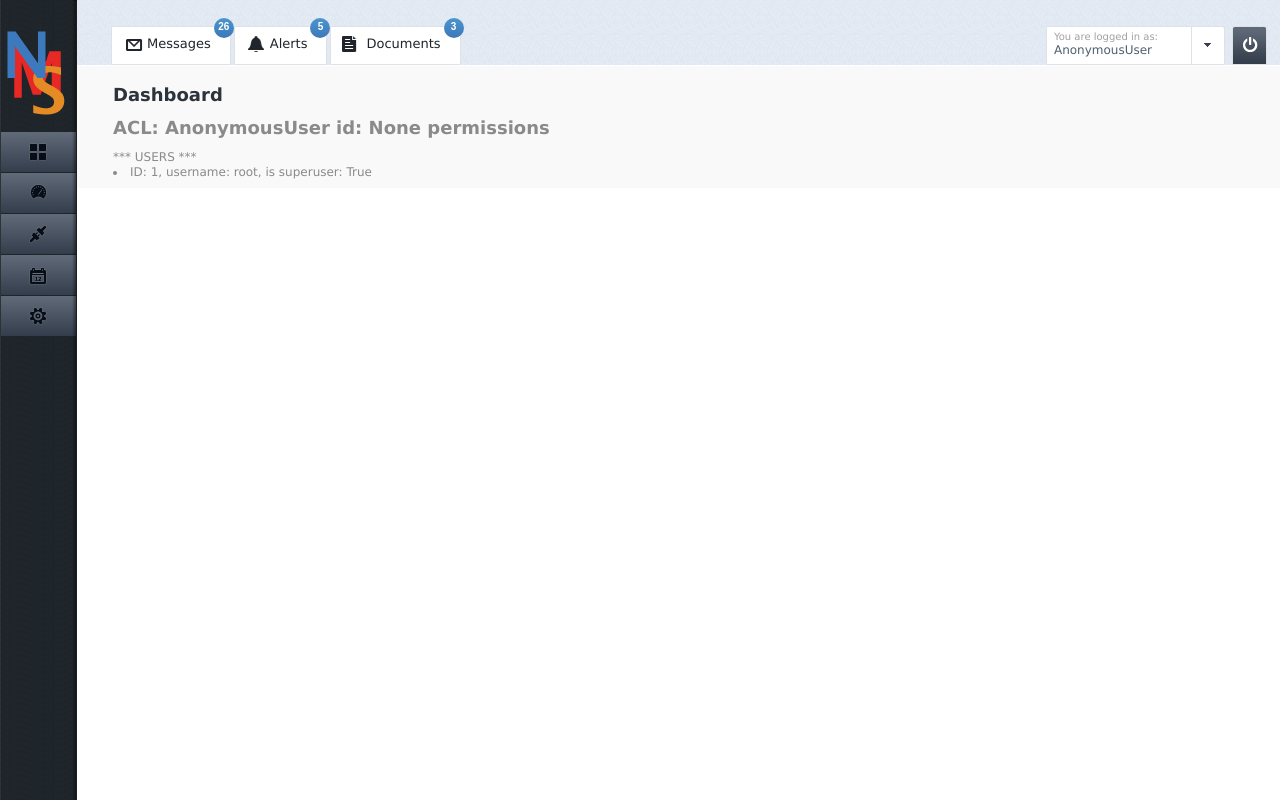
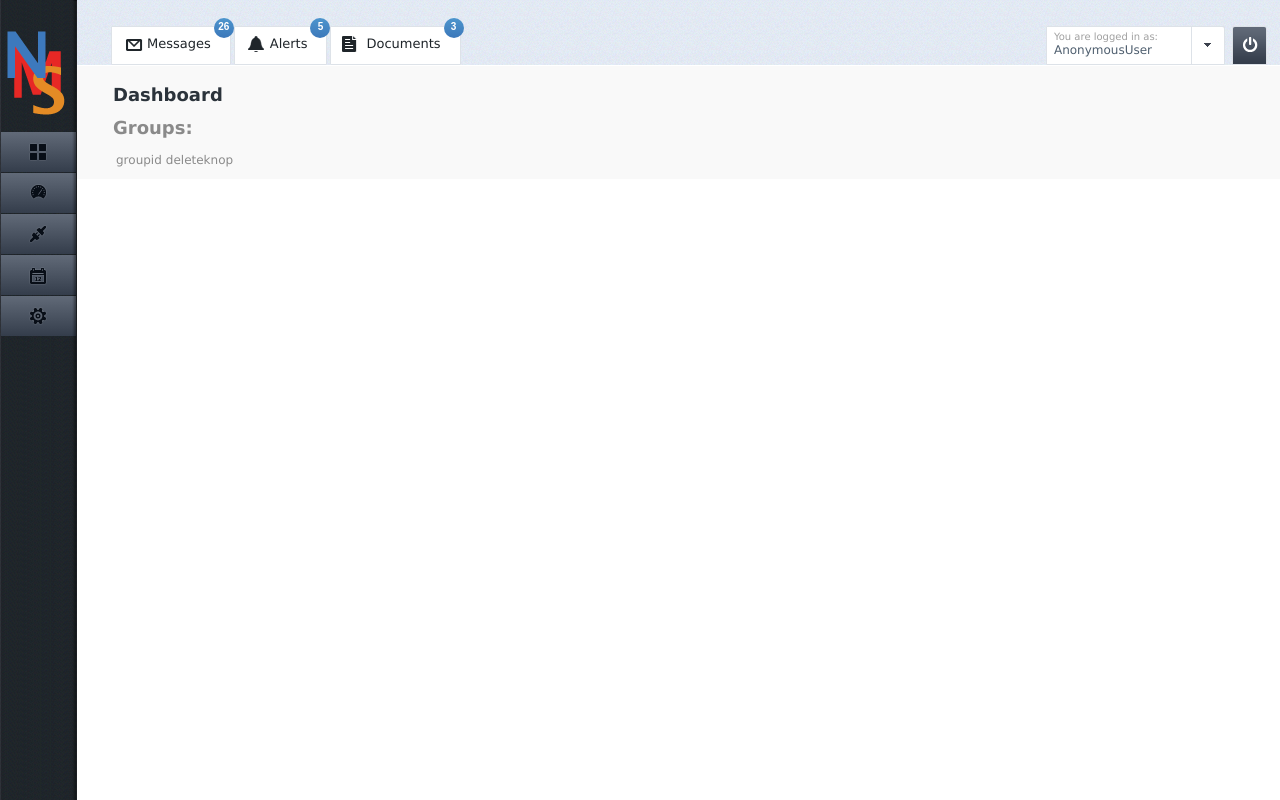
Before and after one commit to yanms/nms_code, a Django app: template unstable/nms_root/nms/templates/nms/acl_groups.html in a window 1280 px wide. Run offline with Django 3.2, Linux system fonts and the light colour scheme; data comes from the database, SQL or seed files in the repository; tables that the repository leaves empty hold one stand-in row (values such as "Sample post"); the template is opened without the code that fills it: values that come from a table or form of the project are taken from there, most other values are stand-ins (such as "Sample title", 1, 10 or a date in 2020); parts of the project's set-up code (start-up, migrations or seed data) failed here and were passed over; some libraries are stand-ins or nearby versions.

Commit message:
acl_groups

```diff
--- a/unstable/nms_root/nms/templates/nms/acl_groups.html
+++ b/unstable/nms_root/nms/templates/nms/acl_groups.html
@@ -44,11 +44,15 @@
 									<li class="{{message.tags}}">{{message.tags.title}} : {{message}}</li>
 									{% endfor %}
 								</ul>
-								<h2>ACL: {{user}} id: {{ user.id }} permissions </h2>
-								*** USERS ***
-								{% for iter in users %}
-								<li>ID: {{ iter.id }}, username: {{ iter.username }}, is superuser: {{ iter.is_superuser }}</li>
+								<h2>Groups: </h2>
+								<table border="0">
+								{% for group in groups %}
+									<tr>
+										<td> groupid </td>
+										<td> deleteknop </td>
+									</tr>
 								{% endfor %}
+								</table>
 
 							</div>
 						</article>
```
